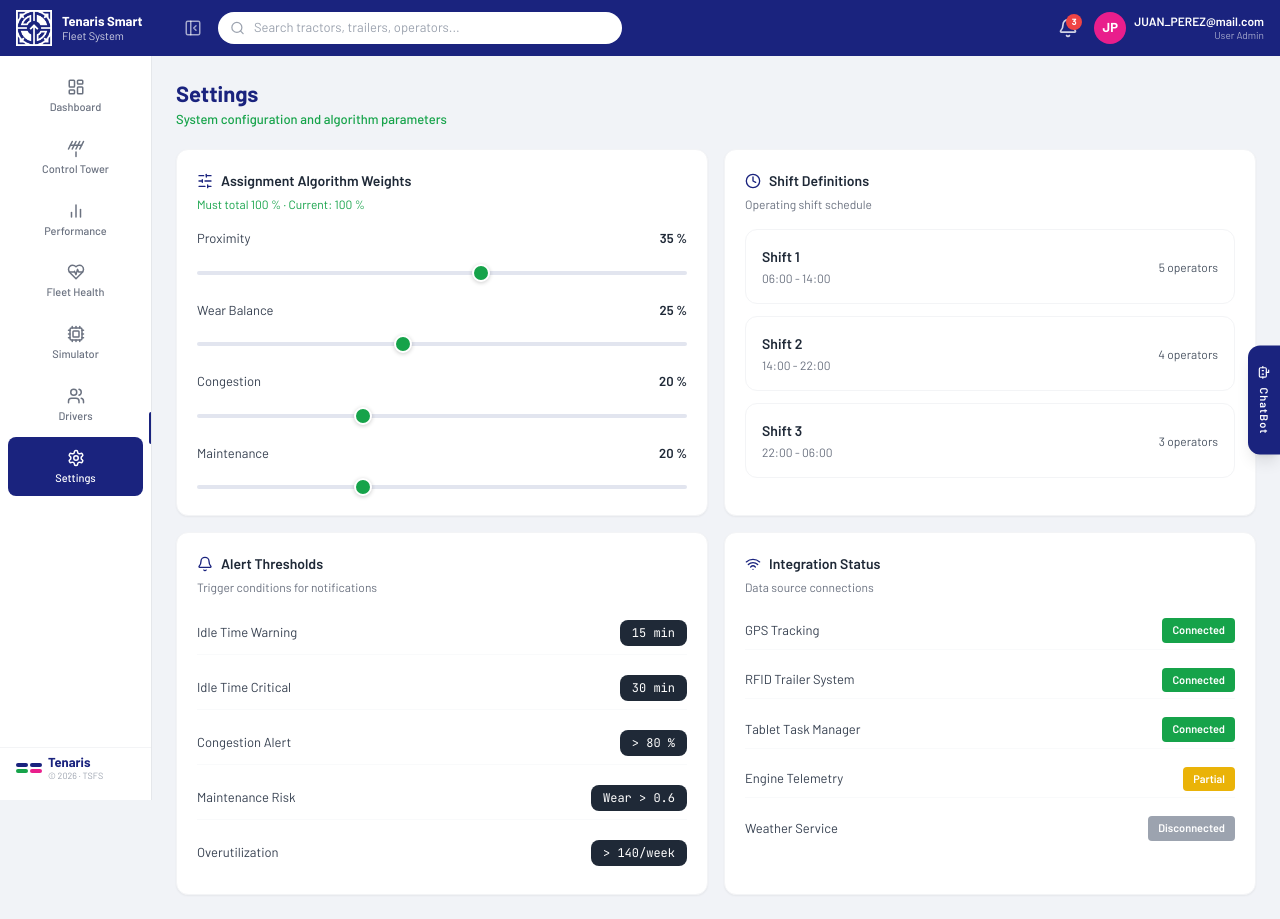
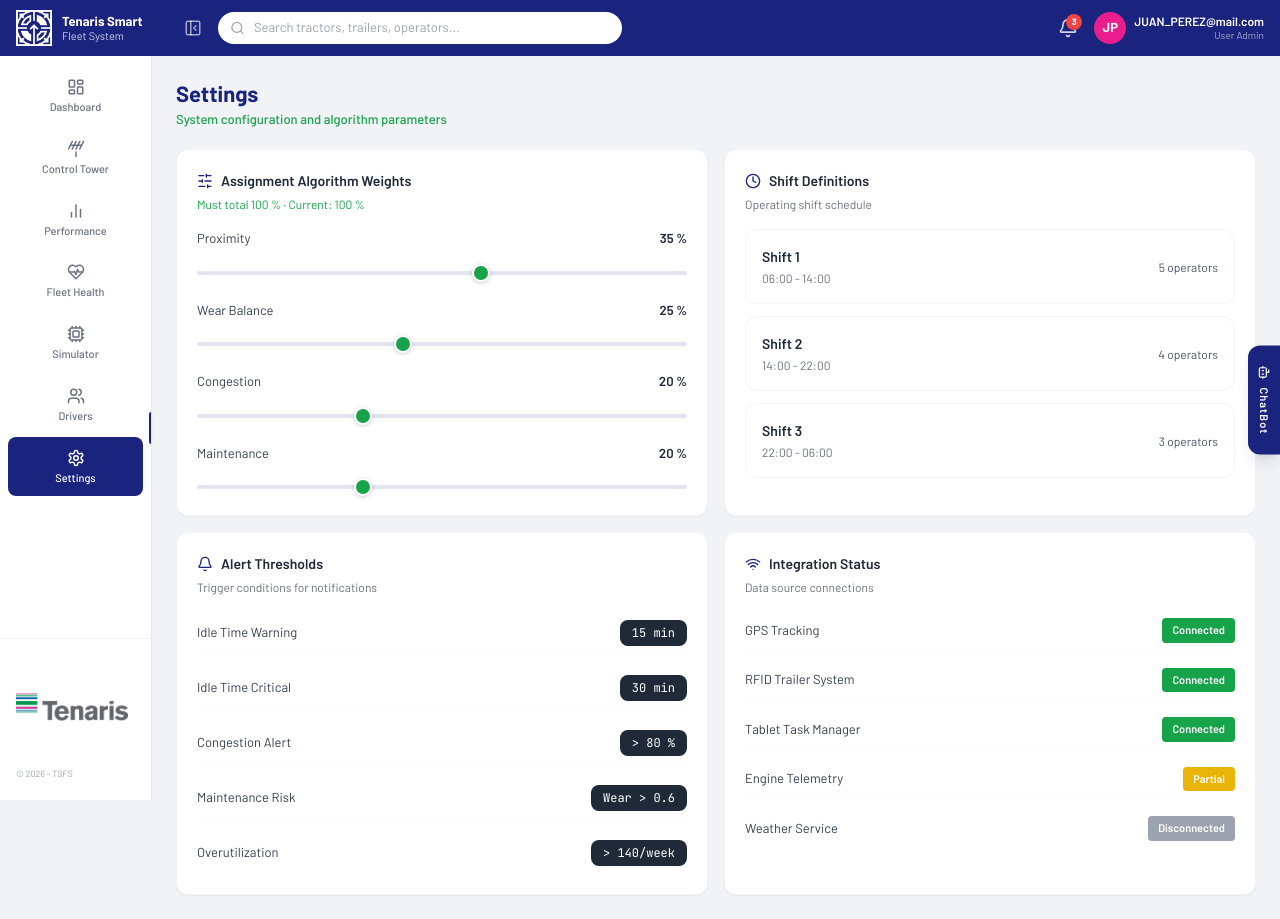
Before and after one commit to Julssg26/Tenanis-SFS, a Next.js app: page /settings in a window 1280 px wide. Built offline with nearby package versions, Linux system fonts and the light colour scheme.

Commit message:
Clean repo, remove .next, add gitignore and Tenaris logo

```diff
--- a/components/shell/Sidebar.tsx
+++ b/components/shell/Sidebar.tsx
@@ -48,23 +48,13 @@
       </nav>
 
       {/* Tenaris Logo bottom */}
-      <div className="px-4 pb-5 pt-2 border-t border-gray-100">
-        <div className="flex items-center gap-1.5">
-          <div className="flex flex-col gap-[2px]">
-            <div className="flex gap-[2px]">
-              <div className="w-3 h-1 bg-[#1a237e] rounded-sm" />
-              <div className="w-3 h-1 bg-[#1a237e] rounded-sm" />
-            </div>
-            <div className="flex gap-[2px]">
-              <div className="w-3 h-1 bg-[#16a34a] rounded-sm" />
-              <div className="w-3 h-1 bg-[#e91e8c] rounded-sm" />
-            </div>
-          </div>
-          <div>
-            <div className="text-[13px] font-bold text-[#1a237e] leading-none">Tenaris</div>
-            <div className="text-[9px] text-gray-400 leading-none mt-0.5">© 2026 · TSFS</div>
-          </div>
-        </div>
+      <div className="px-4 pb-5 pt-3 border-t border-gray-100">
+        <img
+          src="/tenaris-logo.png"
+          alt="Tenaris"
+          className="w-[112px] object-contain"
+        />
+        <div className="text-[9px] text-gray-400 mt-1">© 2026 - TSFS</div>
       </div>
     </aside>
   )
```
Also changed, not shown: public/tenaris-logo.png (added), 1 other file (tests, documents, lock files or other folders).
